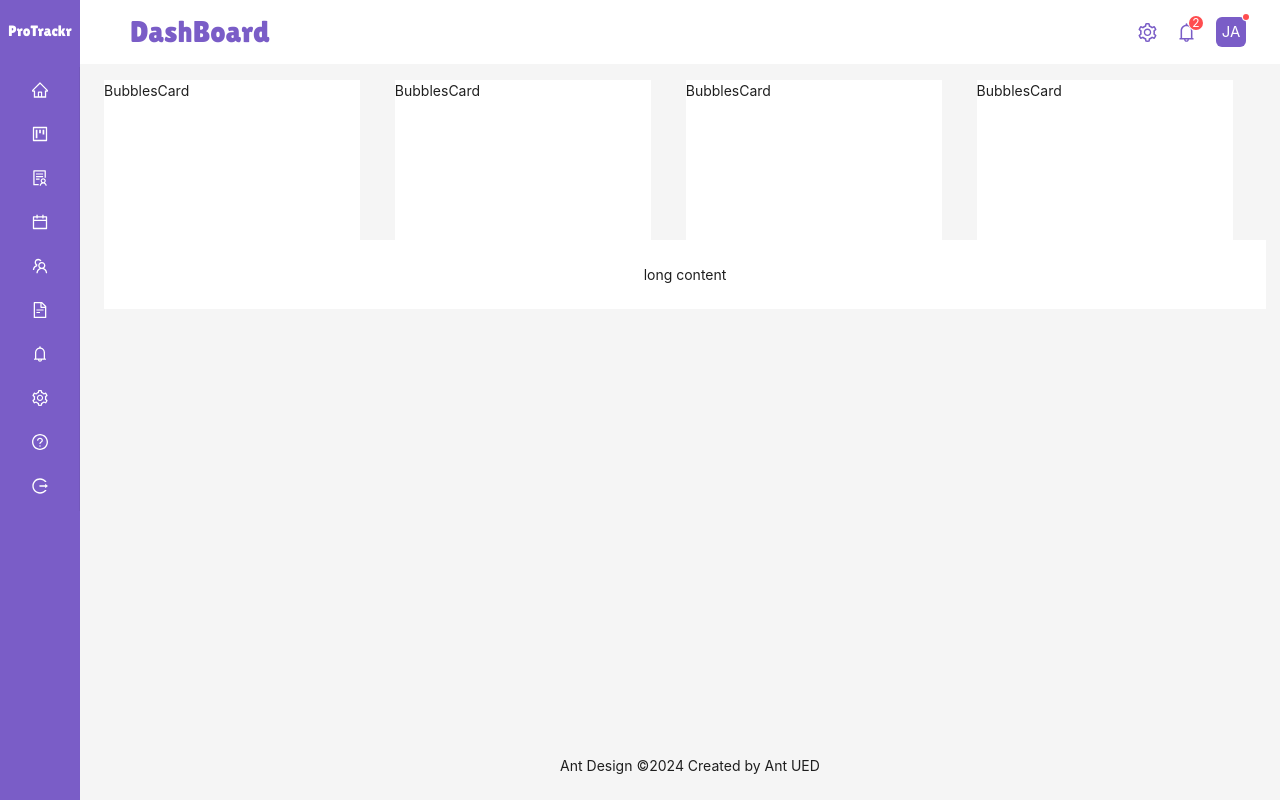
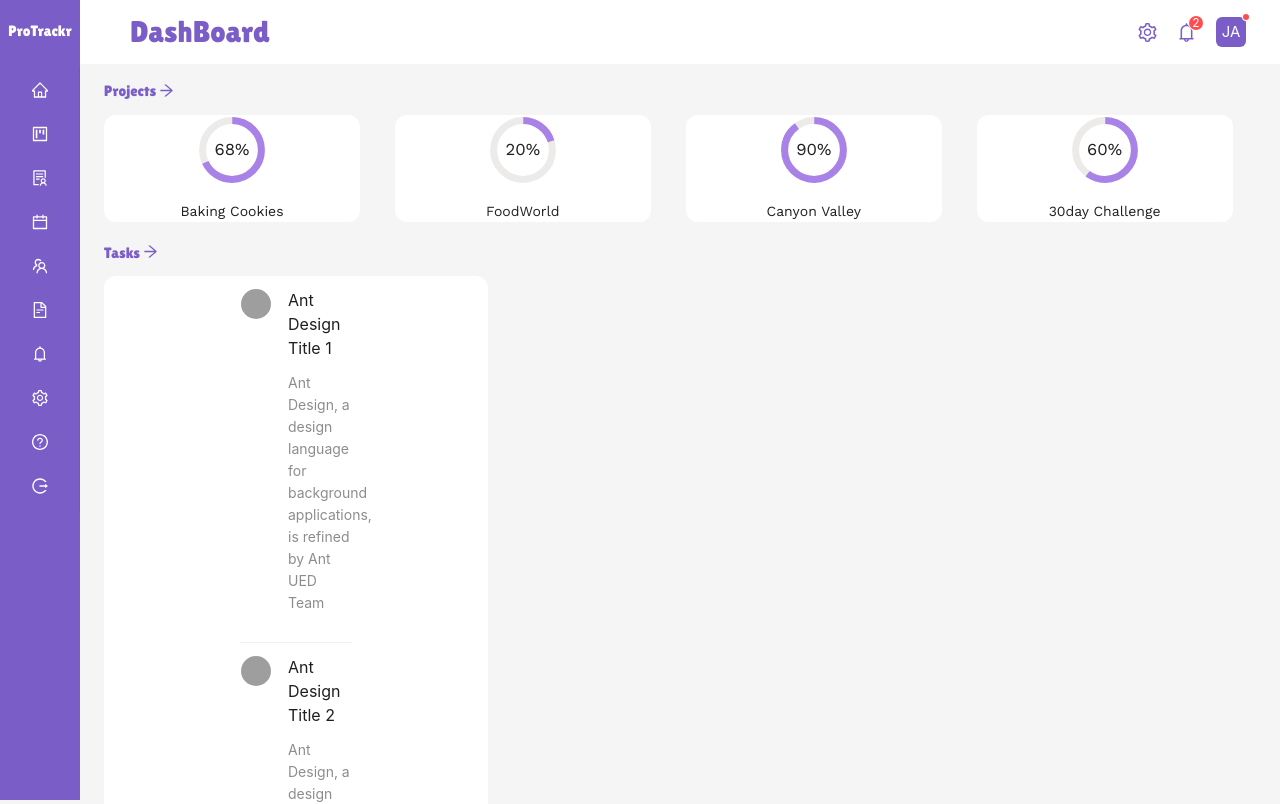
Before and after one commit to Jess-Zino/protrackr, a React (Vite) app: page /dashboard in a window 1280 px wide. Shown: the top 804 px of the page. Built offline with nearby package versions, Linux system fonts and the light colour scheme; grey boxes are pictures that could not be loaded.

Commit message:
DAshboard layout Updated...more content

```diff
--- a/src/Components/Bubbles/BubblesCard.jsx
+++ b/src/Components/Bubbles/BubblesCard.jsx
@@ -1,8 +1,13 @@
-
-const BubblesCard = () => {
+import PropTypes from 'prop-types'
+const BubblesCard = ({content, size=20, height=20}) => {
   return (
-    <div className="bg-white w-[20vw] min-h-[20vh]">BubblesCard</div>
+    <div className={`bg-white w-[${size}vw] min-h-[${height}vh] flex items-center justify-center rounded-xl`}>{content}</div>
   )
 }
 
 export default BubblesCard
+BubblesCard.propTypes = {
+  content: PropTypes.object,
+  size: PropTypes.number,
+  height:PropTypes.number,
+}
--- a/src/Components/DashboardHeader.jsx
+++ b/src/Components/DashboardHeader.jsx
@@ -28,6 +28,7 @@ const DashboardHeader = ({pagename}) => {
             </div>
             </div>
 
+
         </Header>
     </div>
   )
--- /dev/null
+++ b/src/Components/TaskCard.jsx
@@ -0,0 +1,43 @@
+import { useState } from 'react';
+import { Avatar, List, Radio, Space } from 'antd';
+const data = [
+    {
+      title: 'Ant Design Title 1',
+    },
+    {
+      title: 'Ant Design Title 2',
+    },
+    {
+      title: 'Ant Design Title 3',
+    },
+    {
+      title: 'Ant Design Title 4',
+    },
+  ];
+
+const TaskCard = () => {
+
+  return (
+    <div>
+
+  <List
+  className='flex flex-col'
+  itemLayout='vertical'
+    pagination={{"position":"bottom",
+    "align":"center"
+    }}
+    dataSource={data}
+    renderItem={(item, index) => (
+      <List.Item  className='flex flex-row'>
+        <List.Item.Meta className='flex flex-row'
+          avatar={<Avatar src={`https://api.dicebear.com/7.x/miniavs/svg?seed=${index}`} />}
+          title={<a href="https://ant.design">{item.title}</a>}
+          description="Ant Design, a design language for background applications, is refined by Ant UED Team"
+        />
+      </List.Item>
+    )}
+  /></div>
+  )
+}
+
+export default TaskCard
--- a/src/Pages/DashBoard.jsx
+++ b/src/Pages/DashBoard.jsx
@@ -12,9 +12,8 @@ import {
     LogoutOutlined,
 
 } from '@ant-design/icons';
-import { Layout, Menu, Badge,  Avatar} from 'antd';
+import { Layout, Menu} from 'antd';
 import DashboardHeader from '../Components/DashboardHeader';
-import BubblesCard from '../Components/Bubbles/BubblesCard';
 import HomePage from './Dashboard Content/HomePage';
 const {Content, Footer, Sider } = Layout;
 
--- a/src/Pages/Dashboard Content/HomePage.jsx
+++ b/src/Pages/Dashboard Content/HomePage.jsx
@@ -1,25 +1,53 @@
 import BubblesCard from "../../Components/Bubbles/BubblesCard"
+import { CircularProgress, CircularProgressLabel } from '@chakra-ui/react'
+import {ArrowRightOutlined } from '@ant-design/icons'
+import TaskCard from "../../Components/TaskCard"
 const HomePage = () => {
   return (
-    <div>
+    <div className="flex flex-col gap-5">
+        <div className="flex flex-col gap-3">
+        <h2 className="main-font text-[15px] text-[#7A5DC7]">Projects <ArrowRightOutlined /></h2>
          <div className='flex flex-row gap-[3%]'>
-            <BubblesCard/>
-            <BubblesCard/>
-            <BubblesCard/>
-            <BubblesCard/>
+
+            <BubblesCard size={20} content={
+            <div className="flex flex-col items-center gap-4">
+                <CircularProgress value={68} size='70px' thickness='10px' color="#A982E7">
+                    <CircularProgressLabel className='body-font'>68%</CircularProgressLabel>
+                    </CircularProgress>
+                  <h4 className="body-font">Baking Cookies</h4>
+                    </div>}/>
+            <BubblesCard size={20} content={
+            <div className="flex flex-col items-center gap-4">
+                <CircularProgress value={20} size='70px' thickness='10px' color="#A982E7">
+                    <CircularProgressLabel className='body-font'>20%</CircularProgressLabel>
+                    </CircularProgress>
+                  <h4 className="body-font">FoodWorld</h4>
+                    </div>}/>
+        <BubblesCard size={20} content={
+            <div className="flex flex-col items-center gap-4">
+                <CircularProgress value={90} size='70px' thickness='10px' color="#A982E7">
+                    <CircularProgressLabel className='body-font'>90%</CircularProgressLabel>
+                    </CircularProgress>
+                  <h4 className="body-font">Canyon Valley</h4>
+                    </div>}/>
+            <BubblesCard size={20} content={
+            <div className="flex flex-col items-center gap-4">
+                <CircularProgress value={60} size='70px' thickness='10px' color="#A982E7">
+                    <CircularProgressLabel className='body-font'>60%</CircularProgressLabel>
+                    </CircularProgress>
+                  <h4 className="body-font">30day Challenge</h4>
+                    </div>}/>
             </div>
+            </div>
+            <div className="flex flex-col gap-3">
+        <h2 className="main-font text-[15px] text-[#7A5DC7]">Tasks <ArrowRightOutlined /></h2>
+         <div className='flex flex-row gap-[3%]'>
 
-          <div
-            style={{
-              padding: 24,
-              textAlign: 'center',
-              background: 'white',
-
-            }}
-          >
-            <p>long content</p>
-
-          </div>
+            <BubblesCard size={30} height={40} content={
+                <TaskCard/>
+            }/>
+                 </div>
+            </div>
     </div>
   )
 }
```
